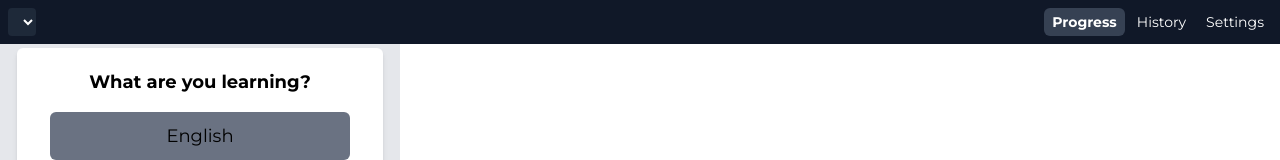
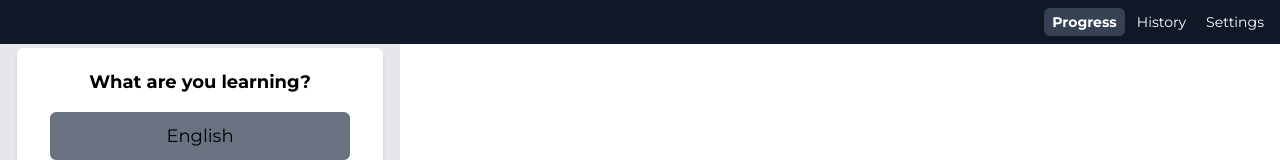
Before and after one commit to Yoreni/track-your-input, a React (Vite) app: page / in a window 1280 px wide. Shown: the top 160 px of the page. Built offline with nearby package versions, Linux system fonts and the light colour scheme.

Commit message:
language selector now hides when have 0 languages learning

```diff
--- a/src/popup/NavBar.tsx
+++ b/src/popup/NavBar.tsx
@@ -20,11 +20,11 @@ export function NavBar({ language, setLanguage, screen, setScreen, learning }: P
         <option value={isoCode} selected={isoCode === language}>{getLanguage(isoCode)?.name || "???"}</option>)
 
     return <nav className="bg-gray-900 text-white p-2 flex justify-between items-center fixed top-0 left-0 w-full z-50 h-11">
-        <div className="dropdown">
+        {learning.length > 0 ? <div className="dropdown">
             <select id="selectedLanguage" className="dropdown-toggle bg-gray-800 text-white p-1 rounded text-sm" onChange={changeLanguage}>
                 {options}
             </select>
-        </div>
+        </div> : <div></div>}
 
         {/* Navigation Tabs */}
         <div className="flex space-x-1">
```
